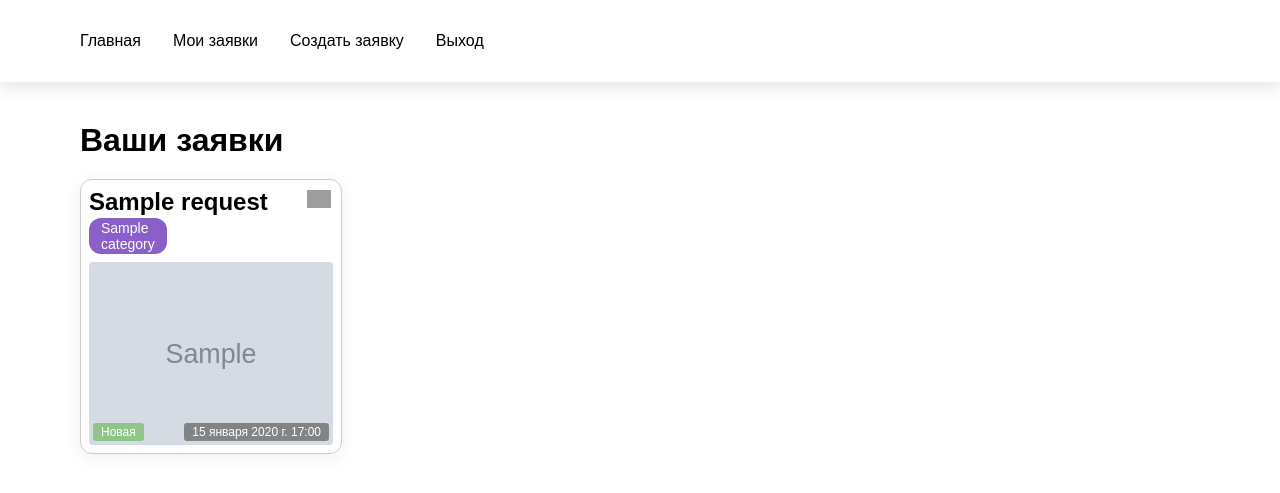
After one commit to lisantov/django-practice, a Django app: page /catalog/user/requests/ in a window 1280 px wide. The commit adds this page. Shown: the top 493 px of the page. Run offline with Django 5.2, Linux system fonts and the light colour scheme; a user stored in the database is signed in; tables that the repository leaves empty hold one stand-in row (values such as "Sample post"); grey boxes are pictures that could not be loaded.

Commit message:
Add: Added users requests page.Request creqte form and ability to delete users request

```diff
--- a/catalog/models.py
+++ b/catalog/models.py
@@ -11,60 +11,6 @@ class Category(models.Model):
     def __str__(self):
         return self.name
 
-class Request(models.Model):
-    title = models.CharField(
-        max_length=200,
-        help_text="Имя заявки",
-        verbose_name="Имя заявки"
-    )
-    description = models.TextField(
-        max_length=1000,
-        help_text="Описание заявки",
-        verbose_name="Описание заявки"
-    )
-    category = models.ForeignKey(
-        Category,
-        on_delete=models.CASCADE,
-        null=True,
-        help_text="Категория заявки",
-        verbose_name="Категория заявки"
-    )
-    photo = models.ImageField(
-        upload_to="images/",
-        help_text="Фотография заявки",
-        verbose_name="Фотография заявки"
-    )
-    created_at = models.DateTimeField(
-        auto_now_add=True,
-        verbose_name="Дата создания заявки",
-        help_text="Дата создания заявки"
-    )
-    updated_at = models.DateTimeField(
-        auto_now_add=True,
-        verbose_name="Дата изменения заявки",
-        help_text="Дата изменения заявки"
-    )
-
-    CATEGORY_CHOICES = (
-        ('n', 'Новая'),
-        ('o', 'Принято в работу'),
-        ('d', 'Выполнено')
-    )
-
-    status = models.CharField(
-        max_length=1,
-        choices=CATEGORY_CHOICES,
-        default='n',
-        verbose_name="Статус заявки",
-        help_text="Статус заявки"
-    )
-
-    def __str__(self):
-        return self.title
-
-    class Meta:
-        ordering = ['-created_at']
-
 class AdvancedUser(AbstractUser):
     fio = models.CharField(
         max_length=300,
@@ -76,3 +22,60 @@ class AdvancedUser(AbstractUser):
 
     class Meta(AbstractUser.Meta):
         pass
+
+class Request(models.Model):
+    author = models.ForeignKey(
+        AdvancedUser,
+        on_delete=models.CASCADE,
+        verbose_name="Автор заявки"
+    )
+    title = models.CharField(
+        max_length=200,
+        verbose_name="Имя заявки"
+    )
+    description = models.TextField(
+        max_length=1000,
+        verbose_name="Описание заявки"
+    )
+    category = models.ForeignKey(
+        Category,
+        on_delete=models.CASCADE,
+        null=True,
+        verbose_name="Категория заявки"
+    )
+    photo = models.ImageField(
+        upload_to="images/",
+        verbose_name="Фото помещения или его план"
+    )
+    created_at = models.DateTimeField(
+        auto_now_add=True,
+        verbose_name="Дата создания заявки",
+    )
+    updated_at = models.DateTimeField(
+        auto_now_add=True,
+        verbose_name="Дата изменения заявки",
+    )
+
+    STATUS_CHOICES = (
+        ('n', 'Новая'),
+        ('o', 'Принято в работу'),
+        ('d', 'Выполнено')
+    )
+
+    status = models.CharField(
+        max_length=1,
+        choices=STATUS_CHOICES,
+        default='n',
+        verbose_name="Статус заявки",
+    )
+
+    def display_status(self):
+        return
+
+    def __str__(self):
+        return self.title
+
+    class Meta:
+        ordering = ['-created_at']
+        verbose_name = 'Заявка'
+        verbose_name_plural = 'Заявки'
--- a/catalog/static/styles/style.css
+++ b/catalog/static/styles/style.css
@@ -90,7 +90,7 @@
     padding: 2px 12px;
     border-radius: 12px;
     font-size: 14px;
-    background-color: #5E5694;
+    background-color: #8a60c8;
     color: #fff;
 }
 
@@ -149,6 +149,9 @@ input[type="checkbox"] {
     color: #730000;
     font-size: 14px;
 }
+.error {
+    color: #730000;
+    font-size: 14px;}
 
 .input-field {
     width: 100%;
@@ -202,3 +205,41 @@ input[type="checkbox"] {
     width: 100%;
     opacity: 0.7;
 }
+
+.status {
+    position: absolute;
+    left: 12px;
+    bottom: 12px;
+    padding: 2px 8px;
+    background-color: rgba(120, 191, 106, 0.75);
+    color: #fff;
+    border-radius: 3px;
+    font-size: 12px;
+}
+
+.status.going {
+    background-color: #608dc8;
+}
+
+.status.done {
+    background-color: #8a60c8;
+}
+
+.delete {
+    position: absolute;
+    width: 24px;
+    aspect-ratio: 1;
+    top: 10px;
+    right: 10px;
+    transition: 0.25s ease-in-out;
+}
+
+.delete > img {
+    width: 100%;
+}
+
+.delete:hover {
+    cursor: pointer;
+    opacity: 0.7;
+    transform: scale(1.05);
+}
--- a/catalog/templates/base_general.html
+++ b/catalog/templates/base_general.html
@@ -11,7 +11,8 @@
     <nav class="nav">
       <a href="{% url 'index' %}" class="nav-link">Главная</a>
       {% if user.is_authenticated %}
-        <a href="" class="nav-link">Заявки</a>
+        <a href="{% url 'user_requests' %}" class="nav-link">Мои заявки</a>
+        <a href="{% url 'create_request' %}" class="nav-link">Создать заявку</a>
         <form id="logout-form" action="{% url 'logout' %}" method="post">
           {% csrf_token %}
           <button type="submit" class="nav-link">Выход</button>
--- /dev/null
+++ b/catalog/templates/catalog/user_requests.html
@@ -0,0 +1,41 @@
+{% extends "../base_general.html" %}
+
+{% block title %}Ваши заявки{% endblock %}
+
+{% block content %}
+    <h1>Ваши заявки</h1>
+
+    {% if requests_list %}
+    <ul class="card-grid">
+
+      {% for request in requests_list %}
+        <li class="card">
+            <div class="card-title">
+                <h2>{{ request.title }}</h2>
+                <p class="card-tag">{{ request.category }}</p>
+            </div>
+            <img class="image" src="{{ request.photo.url }}" alt="{{ request.title }}" >
+            <p class="date">{{ request.created_at }}</p>
+            <p class="status
+                {% if request.status == 'o' %}
+                    going
+                {% elif request.status == 'd' %}
+                    done
+                {% endif %}
+            ">
+                {{ request.get_status_display }}
+            </p>
+            {% if request.status == 'n' %}
+                <a href="{% url 'delete_request' request.id %}?next='users_request'" class="delete">
+                    {% load static %}
+                    <img src="{% static 'icons/delete.svg' %}" alt="Иконка удаления">
+                </a>
+            {% endif %}
+        </li>
+      {% endfor %}
+    </ul>
+
+    {% else %}
+      <p>У вас нету заявок</p>
+    {% endif %}
+{% endblock %}
--- a/catalog/templates/registration/login.html
+++ b/catalog/templates/registration/login.html
@@ -7,9 +7,6 @@
       <h1>Вход в аккаунт</h1>
   </div>
   <div>
-    {% if form.errors %}
-      <p>Имя пользователя или пароль не подходит. Повторите попытку</p>
-    {% endif %}
 
     {% if next %}
       {% if user.is_authenticated %}
@@ -28,6 +25,9 @@
         {{ form.password.label_tag }}
         {{ form.password }}
       </label>
+      {% if form.errors %}
+        <p class="error">Имя пользователя или пароль не подходит. Повторите попытку</p>
+      {% endif %}
       <input class="submit-button" type="submit" value="Войти" />
       <input type="hidden" name="next" value="{{ next }}" />
     </form>
--- a/catalog/urls.py
+++ b/catalog/urls.py
@@ -4,4 +4,7 @@ from . import views
 urlpatterns = [
     path('', views.index, name='index'),
     path('register/', views.register_view, name='register'),
+    path('user/requests/', views.UserRequestsView.as_view(), name='user_requests'),
+    path('request/create/', views.create_request_view, name='create_request'),
+    path('request/delete/<int:pk>', views.DeleteRequestView.as_view(), name='delete_request'),
 ]
--- a/catalog/views.py
+++ b/catalog/views.py
@@ -1,9 +1,13 @@
+from audioop import reverse
 from django.contrib.auth import login
-from django.contrib.auth.mixins import PermissionRequiredMixin
-from django.shortcuts import render, redirect
-from django.views.generic import CreateView
+from django.contrib.auth.decorators import login_required, permission_required
+from django.contrib.auth.mixins import PermissionRequiredMixin, LoginRequiredMixin
+from django.http import HttpResponseRedirect, HttpResponseForbidden
+from django.shortcuts import render, redirect, get_object_or_404
+from django.urls import reverse_lazy
+from django.views.generic import CreateView, ListView, DeleteView
 
-from .forms import RegistrationForm
+from .forms import RegistrationForm, RequestForm
 from .models import Request
 
 def index(request):
@@ -28,7 +32,48 @@ def register_view(request):
         form = RegistrationForm()
     return render(request, 'registration/register.html', {'form': form})
 
-class RequestCreate(PermissionRequiredMixin, CreateView):
+@login_required
+def create_request_view(request):
+    current_user = request.user
+    if request.method == 'POST':
+        form = RequestForm(request.POST, request.FILES)
+        if form.is_valid():
+            request = form.save(commit=False)
+            request.author = current_user
+            request.save()
+            return redirect('user_requests')
+    else:
+        form = RequestForm()
+    return render(request, 'catalog/request_form.html', {'form': form})
+
+class UserRequestsView(LoginRequiredMixin, ListView):
     model = Request
-    fields = ['title', 'description', 'category', 'photo']
-    permission_required = 'catalog.add_request'
+    context_object_name = 'requests_list'
+    template_name = 'catalog/user_requests.html'
+
+    def get_queryset(self):
+        return (
+            Request.objects.filter(author=self.request.user)
+        )
+
+class DeleteRequestView(LoginRequiredMixin, DeleteView):
+    model = Request
+    success_url = reverse_lazy('user_requests')
+
+    def form_valid(self, form):
+        try:
+            if self.request.user.is_staff or self.request.user == self.object.author:
+                self.object.delete()
+                return redirect('user_requests')
+            else:
+                return HttpResponseForbidden('У вас нету доступа для этого действия')
+        except Exception as e:
+            return HttpResponseRedirect(reverse("delete_request", kwargs={'pk': self.object.pk}))
+
+# @login_required
+# def delete_request_view(request, pk):
+#     requestInst = get_object_or_404(Request, pk=pk)
+#     if requestInst.author == request.user:
+#         if requestInst.status == 'n':
+#             requestInst.delete()
+#             return redirect('user_requests')
```
Also changed, not shown: catalog/forms.py (+7 -1 lines), catalog/templates/catalog/request_confirm_delete.html (added, +22 -0 lines), catalog/templates/catalog/request_form.html (added, +24 -0 lines).
